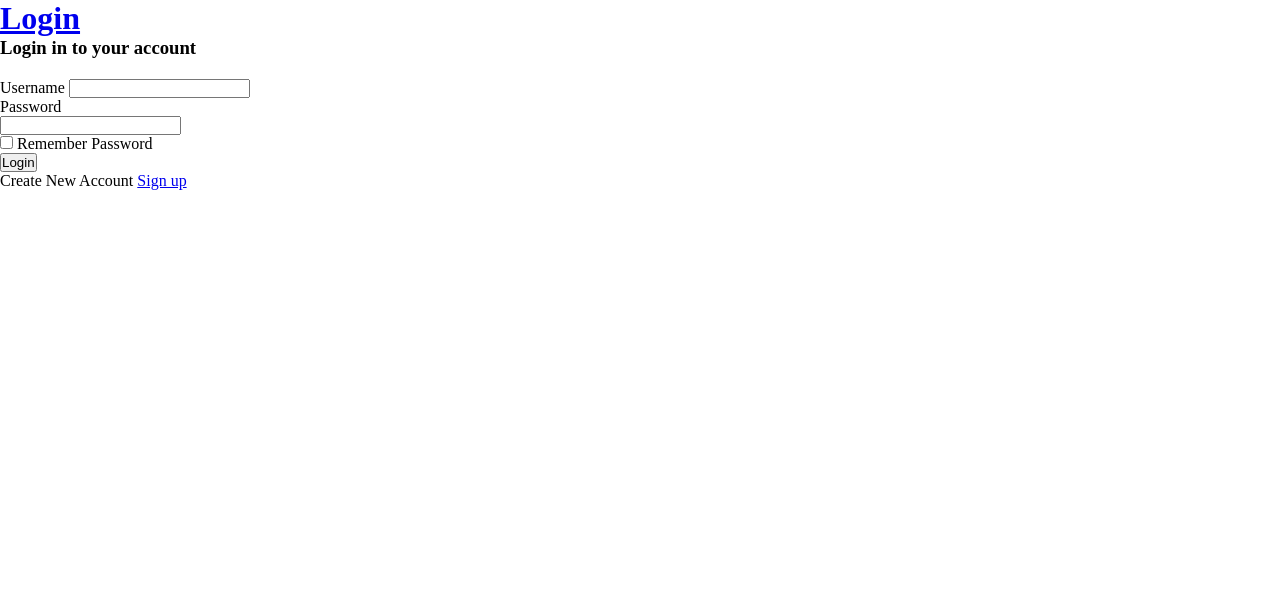
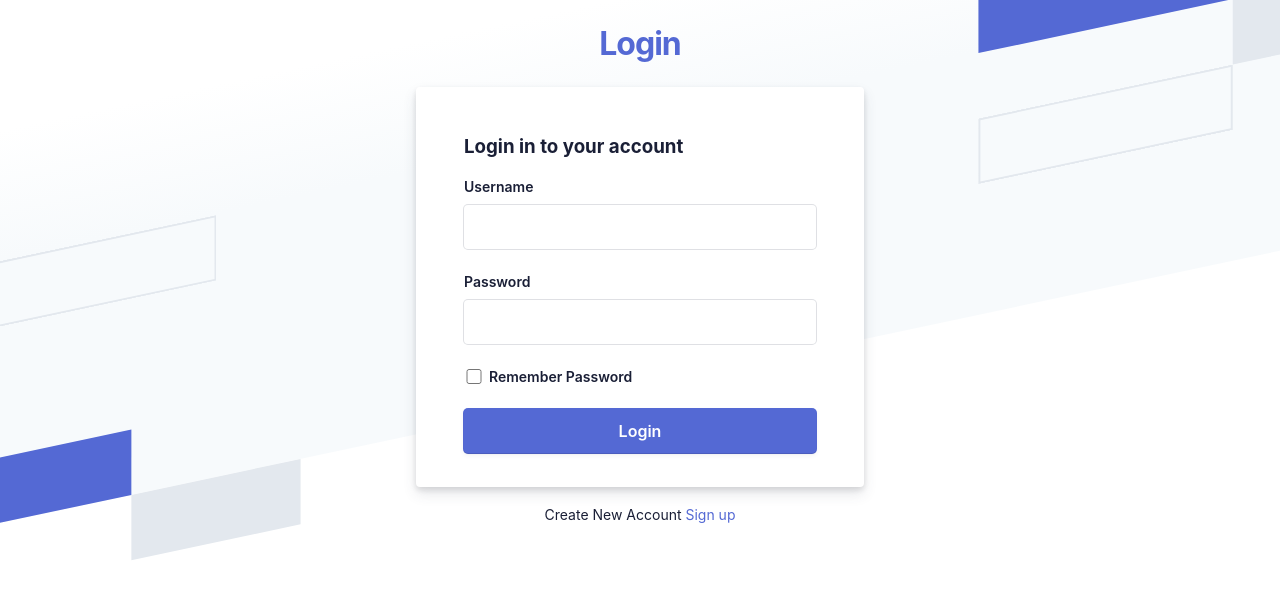
Before and after one commit to Amankumar-HG/H-Learnings, a plain HTML site: page login.html in a window 1280 px wide. Drawn offline with Linux system fonts and the light colour scheme; files whose address does not match are found by name.

Commit message:
Updated Login CSS

```diff
--- a/login.html
+++ b/login.html
@@ -6,7 +6,7 @@
   <meta name="viewport" content="width=device-width, initial-scale=1.0">
   <title>Login</title>
 
-  <link rel="stylesheet" href="style.css">
+  <link rel="stylesheet" href="./styles/login.css">
   <!-- <script>
       function validateForm() {
           var username = document.forms["stripe-login"]["Username"].value;
--- /dev/null
+++ b/styles/login.css
@@ -0,0 +1,224 @@
+* {
+    padding: 0;
+    margin: 0;
+    color: #1a1f36;
+    box-sizing: border-box;
+    word-wrap: break-word;
+    font-family: -apple-system, BlinkMacSystemFont, Segoe UI, Roboto, Helvetica Neue, Ubuntu, sans-serif;
+}
+
+body {
+    min-height: 100%;
+    background-color: #ffffff;
+}
+
+h1 {
+    letter-spacing: -1px;
+}
+
+a {
+    color: #5469d4;
+    text-decoration: unset;
+}
+
+.login-root {
+    background: #fff;
+    display: flex;
+    width: 100%;
+    min-height: 100vh;
+    overflow: hidden;
+}
+
+.loginbackground {
+    min-height: 692px;
+    position: fixed;
+    bottom: 0;
+    left: 0;
+    right: 0;
+    top: 0;
+    z-index: 0;
+    overflow: hidden;
+}
+
+.flex-flex {
+    display: flex;
+}
+
+.align-center {
+    align-items: center;
+}
+
+.center-center {
+    align-items: center;
+    justify-content: center;
+}
+
+.box-root {
+    box-sizing: border-box;
+}
+
+.flex-direction--column {
+    -ms-flex-direction: column;
+    flex-direction: column;
+}
+
+.loginbackground-gridContainer {
+    display: -ms-grid;
+    display: grid;
+    -ms-grid-columns: [start] 1fr [left-gutter] (86.6px)[16] [left-gutter] 1fr [end];
+    grid-template-columns: [start] 1fr [left-gutter] repeat(16, 86.6px) [left-gutter] 1fr [end];
+    -ms-grid-rows: [top] 1fr [top-gutter] (64px)[8] [bottom-gutter] 1fr [bottom];
+    grid-template-rows: [top] 1fr [top-gutter] repeat(8, 64px) [bottom-gutter] 1fr [bottom];
+    justify-content: center;
+    margin: 0 -2%;
+    transform: rotate(-12deg) skew(-12deg);
+}
+
+.box-divider--light-all-2 {
+    box-shadow: inset 0 0 0 2px #e3e8ee;
+}
+
+.box-background--blue {
+    background-color: #5469d4;
+}
+
+.box-background--white {
+    background-color: #ffffff;
+}
+
+.box-background--blue800 {
+    background-color: #212d63;
+}
+
+.box-background--gray100 {
+    background-color: #e3e8ee;
+}
+
+.box-background--cyan200 {
+    background-color: #7fd3ed;
+}
+
+.padding-top--24 {
+    padding-top: 24px;
+}
+
+.padding-bottom--24 {
+    padding-bottom: 24px;
+}
+
+.padding-horizontal--48 {
+    padding: 48px;
+}
+
+.padding-bottom--15 {
+    padding-bottom: 15px;
+}
+
+
+.flex-justifyContent--center {
+    -ms-flex-pack: center;
+    justify-content: center;
+}
+
+.formbg {
+    margin: 0px auto;
+    width: 100%;
+    max-width: 448px;
+    height: 400px;
+    background: white;
+    border-radius: 4px;
+    box-shadow: rgba(60, 66, 87, 0.12) 0px 7px 14px 0px, rgba(0, 0, 0, 0.12) 0px 3px 6px 0px;
+}
+
+span {
+    display: block;
+    font-size: 20px;
+    line-height: 28px;
+    color: #1a1f36;
+}
+
+label {
+    margin-bottom: 10px;
+}
+
+.reset-pass a,
+label {
+    font-size: 14px;
+    font-weight: 600;
+    display: block;
+}
+
+.reset-pass>a {
+    text-align: right;
+    margin-bottom: 10px;
+}
+
+.grid--50-50 {
+    display: grid;
+    grid-template-columns: 50% 50%;
+    align-items: center;
+}
+
+.field input {
+    font-size: 16px;
+    line-height: 28px;
+    padding: 8px 16px;
+    width: 100%;
+    min-height: 44px;
+    border: unset;
+    border-radius: 4px;
+    outline-color: rgb(84 105 212 / 0.5);
+    background-color: rgb(255, 255, 255);
+    box-shadow: rgba(0, 0, 0, 0) 0px 0px 0px 0px,
+        rgba(0, 0, 0, 0) 0px 0px 0px 0px,
+        rgba(0, 0, 0, 0) 0px 0px 0px 0px,
+        rgba(60, 66, 87, 0.16) 0px 0px 0px 1px,
+        rgba(0, 0, 0, 0) 0px 0px 0px 0px,
+        rgba(0, 0, 0, 0) 0px 0px 0px 0px,
+        rgba(0, 0, 0, 0) 0px 0px 0px 0px;
+}
+
+input[type="submit"] {
+    background-color: rgb(84, 105, 212);
+    box-shadow: rgba(0, 0, 0, 0) 0px 0px 0px 0px,
+        rgba(0, 0, 0, 0) 0px 0px 0px 0px,
+        rgba(0, 0, 0, 0.12) 0px 1px 1px 0px,
+        rgb(84, 105, 212) 0px 0px 0px 1px,
+        rgba(0, 0, 0, 0) 0px 0px 0px 0px,
+        rgba(0, 0, 0, 0) 0px 0px 0px 0px,
+        rgba(60, 66, 87, 0.08) 0px 2px 5px 0px;
+    color: #fff;
+    font-weight: 600;
+    cursor: pointer;
+}
+
+.field-checkbox input {
+    width: 20px;
+    height: 15px;
+    margin-right: 5px;
+    box-shadow: unset;
+    min-height: unset;
+}
+
+.field-checkbox label {
+    display: flex;
+    align-items: center;
+    margin: 0;
+}
+
+a.ssolink {
+    display: block;
+    text-align: center;
+    font-weight: 600;
+}
+
+.footer-link span {
+    font-size: 14px;
+    text-align: center;
+}
+
+.listing a {
+    color: #697386;
+    font-weight: 600;
+    margin: 0 10px;
+}
```
